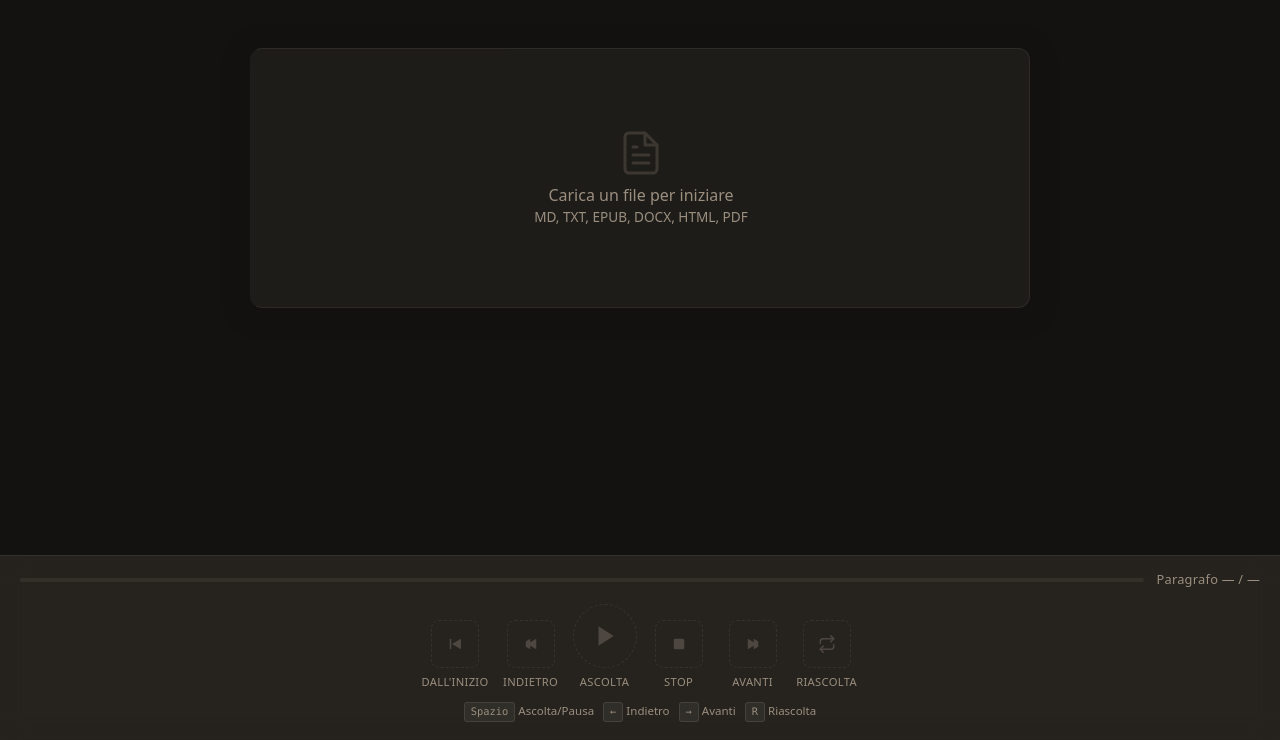
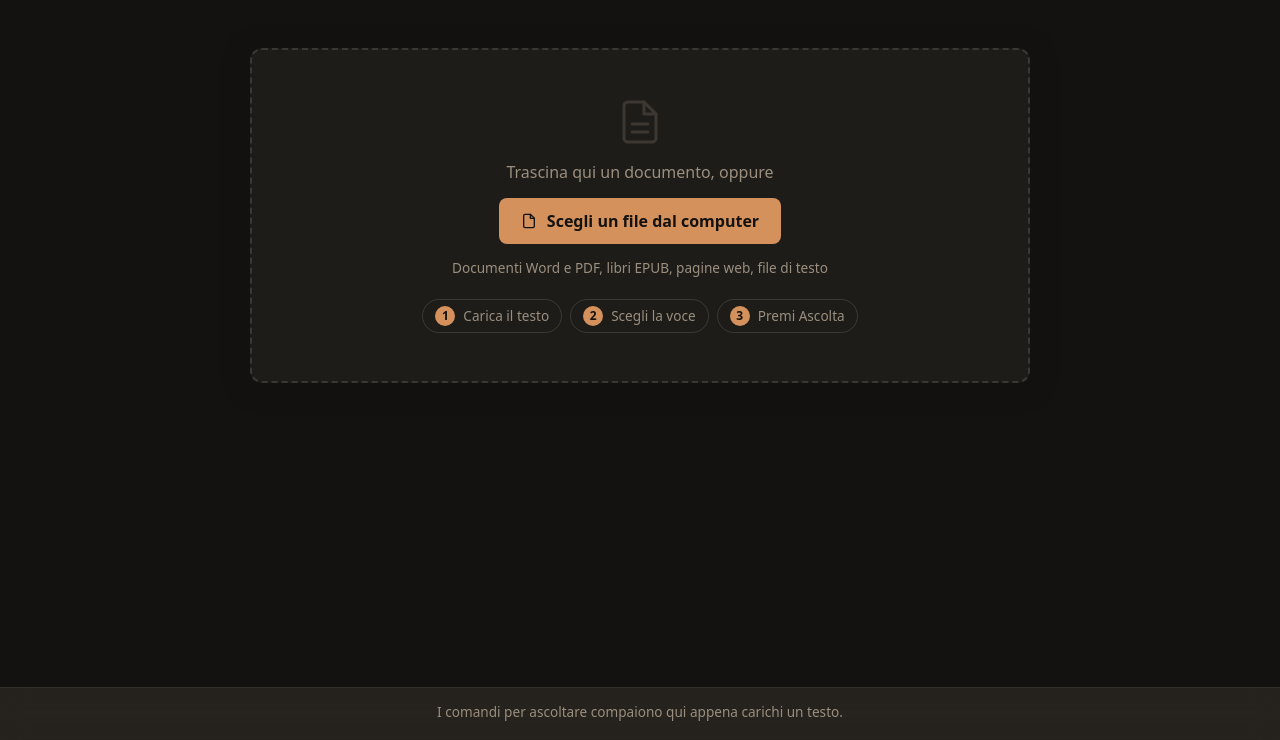
Before and after one commit to AndreaBonn/text-to-speech, a Flask app: page / in a window 1280 px wide. Shown: the part 60-800 px from the top of the page. Run offline with Flask 3, Linux system fonts and the light colour scheme; parts of the project's set-up code (start-up, migrations or seed data) failed here and were passed over.

Commit message:
feat(ui): A1 A2 A5 A6 A7 guided first screen
- A1: the whole reading area accepts a dropped file, the empty card is clickable
- A2: a large "Scegli un file dal computer" button sits under the prompt; it is
  a real button, so it is reachable by keyboard (the toolbar label now shows focus too)
- A5: formats are described in words (Word, PDF, EPUB books, web pages, text)
- A6: three numbered steps show the order: load, choose voice, listen
- A7: the six disabled controls are replaced by one line until a text is loaded

Tests: uv run pytest tests, 276 passed; Playwright at 1280 and 375 px: button and
card click open the file chooser, a DataTransfer drop loads the file, controls appear

```diff
--- a/static/i18n.js
+++ b/static/i18n.js
@@ -23,8 +23,14 @@ const I18N_TRANSLATIONS = {
     'toolbar.saveTitle':        'Scarica l\'intero testo come MP3',
 
     /* Empty state */
-    'empty.title':              'Carica un file per iniziare',
-    'empty.formats':            'MD, TXT, EPUB, DOCX, HTML, PDF',
+    'empty.drop':               'Trascina qui un documento, oppure',
+    'empty.choose':             'Scegli un file dal computer',
+    'empty.formats':            'Documenti Word e PDF, libri EPUB, pagine web, file di testo',
+    'steps.aria':               'Come si usa',
+    'steps.load':               'Carica il testo',
+    'steps.voice':              'Scegli la voce',
+    'steps.listen':             'Premi Ascolta',
+    'player.idle':              'I comandi per ascoltare compaiono qui appena carichi un testo.',
 
     /* Error banner */
     'error.closeAria':          'Chiudi messaggio di errore',
@@ -97,8 +103,14 @@ const I18N_TRANSLATIONS = {
     'toolbar.saveTitle':        'Download the entire text as MP3',
 
     /* Empty state */
-    'empty.title':              'Load a file to start',
-    'empty.formats':            'MD, TXT, EPUB, DOCX, HTML, PDF',
+    'empty.drop':               'Drop a document here, or',
+    'empty.choose':             'Choose a file from your computer',
+    'empty.formats':            'Word and PDF documents, EPUB books, web pages, text files',
+    'steps.aria':               'How it works',
+    'steps.load':               'Load the text',
+    'steps.voice':              'Choose the voice',
+    'steps.listen':             'Press Listen',
+    'player.idle':              'The listening controls appear here as soon as you load a text.',
 
     /* Error banner */
     'error.closeAria':          'Close error message',
--- a/static/player.js
+++ b/static/player.js
@@ -51,6 +51,9 @@ class TtsPlayer {
       voiceSelect:     document.getElementById('voice-select'),
       styleSelect:     document.getElementById('style-select'),
       fileInput:       document.getElementById('file-input'),
+      btnChoose:       document.getElementById('btn-choose'),
+      readerArea:      document.getElementById('reader-area'),
+      bottomBar:       document.getElementById('bottom-bar'),
       fileName:        document.getElementById('file-name'),
       btnSave:         document.getElementById('btn-save'),
     };
@@ -118,12 +121,11 @@ class TtsPlayer {
     /* File input */
     this._dom.fileInput.addEventListener('change', (e) => {
       const file = e.target.files[0];
-      if (!file) return;
-      this._dom.fileName.textContent = file.name;
-      const fd = new FormData();
-      fd.append('file', file);
-      this.loadFile(fd);
+      if (file) this._loadPickedFile(file);
+      e.target.value = '';
     });
+    this._dom.btnChoose.addEventListener('click', () => this._dom.fileInput.click());
+    this._bindDropZone();
 
     /* Voice select */
     this._dom.voiceSelect.addEventListener('change', () => this._applyVoiceChange());
@@ -190,6 +192,41 @@ class TtsPlayer {
     });
   }
 
+  /** Trascinamento di un file su tutta l'area di lettura (A1). */
+  _bindDropZone() {
+    const area = this._dom.readerArea;
+    const card = this._dom.readerCard;
+    const hasFiles = (e) => [...(e.dataTransfer?.types || [])].includes('Files');
+    area.addEventListener('dragover', (e) => {
+      if (!hasFiles(e)) return;
+      e.preventDefault();
+      card.classList.add('is-dragover');
+    });
+    area.addEventListener('dragleave', (e) => {
+      if (!area.contains(e.relatedTarget)) card.classList.remove('is-dragover');
+    });
+    area.addEventListener('drop', (e) => {
+      if (!hasFiles(e)) return;
+      e.preventDefault();
+      card.classList.remove('is-dragover');
+      const file = e.dataTransfer.files[0];
+      if (file) this._loadPickedFile(file);
+    });
+    /* Clic sul riquadro vuoto: stessa azione del bottone */
+    card.addEventListener('click', (e) => {
+      if (card.classList.contains('reader-card--empty') && !e.target.closest('button')) {
+        this._dom.fileInput.click();
+      }
+    });
+  }
+
+  _loadPickedFile(file) {
+    this._dom.fileName.textContent = file.name;
+    const fd = new FormData();
+    fd.append('file', file);
+    this.loadFile(fd);
+  }
+
   /* ----------------------------------------------------------
      API PUBBLICA
   ---------------------------------------------------------- */
@@ -223,6 +260,7 @@ class TtsPlayer {
       this._dom.paragraphText.classList.remove('hidden');
       this._dom.readerCard.classList.remove('reader-card--empty');
       this._dom.btnSave.classList.remove('hidden');
+      this._dom.bottomBar.classList.remove('bottom-bar--idle');
       this._updateSaveLink();
       this.updateUI();
 
--- a/static/style.css
+++ b/static/style.css
@@ -379,6 +379,86 @@ body {
   border-left-color: transparent;
 }
 
+.empty-state {
+  display: flex;
+  flex-direction: column;
+  align-items: center;
+  gap: 14px;
+}
+
+.reader-card--empty {
+  cursor: pointer;
+  border: 2px dashed var(--border-hover);
+  transition: border-color var(--duration) var(--ease-out),
+              background-color var(--duration) var(--ease-out);
+}
+
+.reader-card--empty:hover,
+.reader-card.is-dragover {
+  border-color: var(--accent);
+  background-color: rgba(212, 145, 92, 0.04);
+}
+
+.btn-primary {
+  display: inline-flex;
+  align-items: center;
+  gap: 10px;
+  padding: 12px 22px;
+  min-height: 44px;
+  background-color: var(--accent);
+  color: #141210;
+  border: none;
+  border-radius: var(--radius-md);
+  font-family: inherit;
+  font-size: 1rem;
+  font-weight: 600;
+  cursor: pointer;
+  transition: background-color var(--duration) var(--ease-out);
+}
+
+.btn-primary:hover {
+  background-color: var(--accent-hover);
+}
+
+.btn-primary:focus-visible,
+#file-input:focus-visible + .btn-file {
+  outline: 2px solid var(--accent);
+  outline-offset: 2px;
+}
+
+.steps {
+  display: flex;
+  flex-wrap: wrap;
+  justify-content: center;
+  gap: 8px;
+  margin: 6px 0 0;
+  padding: 0;
+  list-style: none;
+}
+
+.steps li {
+  display: flex;
+  align-items: center;
+  gap: 8px;
+  padding: 6px 12px;
+  border: 1px solid var(--border-hover);
+  border-radius: 999px;
+  font-size: 0.85rem;
+  color: var(--text-muted);
+}
+
+.steps__n {
+  display: inline-grid;
+  place-items: center;
+  width: 20px;
+  height: 20px;
+  border-radius: 50%;
+  background-color: var(--accent);
+  color: #141210;
+  font-size: 0.75rem;
+  font-weight: 700;
+}
+
 .empty-icon {
   color: var(--text-dim);
   opacity: 0.4;
@@ -419,6 +499,23 @@ body {
   border-top: 1px solid var(--border);
   padding: 14px 20px 18px;
   flex-shrink: 0;
+}
+
+/* Senza documento la barra mostra solo una riga di spiegazione (A7) */
+.bottom-bar__idle {
+  display: none;
+  margin: 0;
+  text-align: center;
+  font-size: 0.85rem;
+  color: var(--text-muted);
+}
+
+.bottom-bar--idle .bottom-bar__idle {
+  display: block;
+}
+
+.bottom-bar--idle > :not(.bottom-bar__idle) {
+  display: none;
 }
 
 /* Progress */
--- a/templates/index.html
+++ b/templates/index.html
@@ -118,8 +118,8 @@
   ============================================================ -->
   <main class="reader-area" id="reader-area" role="main">
     <div class="reader-card reader-card--empty" id="reader-card">
-      <!-- Stato iniziale vuoto -->
-      <div id="empty-state">
+      <!-- Stato iniziale vuoto: tutto il riquadro accetta un file trascinato -->
+      <div id="empty-state" class="empty-state">
         <svg class="empty-icon" width="48" height="48" viewBox="0 0 24 24" fill="none"
              stroke="currentColor" stroke-width="1.5" stroke-linecap="round"
              stroke-linejoin="round" aria-hidden="true">
@@ -127,10 +127,22 @@
           <polyline points="14 2 14 8 20 8"/>
           <line x1="16" y1="13" x2="8" y2="13"/>
           <line x1="16" y1="17" x2="8" y2="17"/>
-          <polyline points="10 9 9 9 8 9"/>
         </svg>
-        <p class="empty-title" data-i18n="empty.title">Carica un file per iniziare</p>
-        <p class="empty-sub" data-i18n="empty.formats">MD, TXT, EPUB, DOCX, HTML, PDF</p>
+        <p class="empty-title" data-i18n="empty.drop">Trascina qui un documento, oppure</p>
+        <button type="button" id="btn-choose" class="btn-primary">
+          <svg width="16" height="16" viewBox="0 0 24 24" fill="none" stroke="currentColor"
+               stroke-width="2" stroke-linecap="round" stroke-linejoin="round" aria-hidden="true">
+            <path d="M14 2H6a2 2 0 0 0-2 2v16a2 2 0 0 0 2 2h12a2 2 0 0 0 2-2V8z"/>
+            <polyline points="14 2 14 8 20 8"/>
+          </svg>
+          <span data-i18n="empty.choose">Scegli un file dal computer</span>
+        </button>
+        <p class="empty-sub" data-i18n="empty.formats">Documenti Word e PDF, libri EPUB, pagine web, file di testo</p>
+        <ol class="steps" data-i18n-aria-label="steps.aria">
+          <li><span class="steps__n" aria-hidden="true">1</span><span data-i18n="steps.load">Carica il testo</span></li>
+          <li><span class="steps__n" aria-hidden="true">2</span><span data-i18n="steps.voice">Scegli la voce</span></li>
+          <li><span class="steps__n" aria-hidden="true">3</span><span data-i18n="steps.listen">Premi Ascolta</span></li>
+        </ol>
       </div>
 
       <!-- Paragrafo attivo (nascosto inizialmente) -->
@@ -146,7 +158,8 @@
   <!-- ============================================================
        BARRA INFERIORE: PROGRESS + CONTROLS
   ============================================================ -->
-  <footer class="bottom-bar" role="contentinfo">
+  <footer class="bottom-bar bottom-bar--idle" id="bottom-bar" role="contentinfo">
+    <p class="bottom-bar__idle" data-i18n="player.idle">I comandi per ascoltare compaiono qui appena carichi un testo.</p>
 
     <!-- Progress bar -->
     <div class="progress-section">
```
